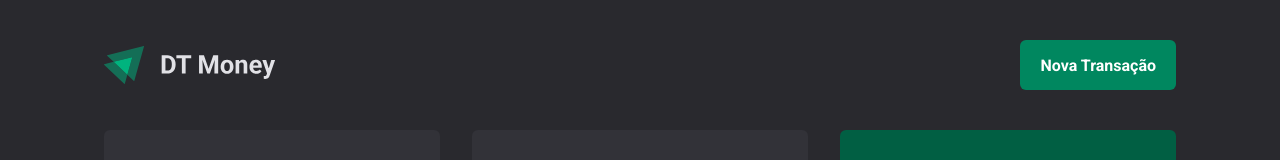
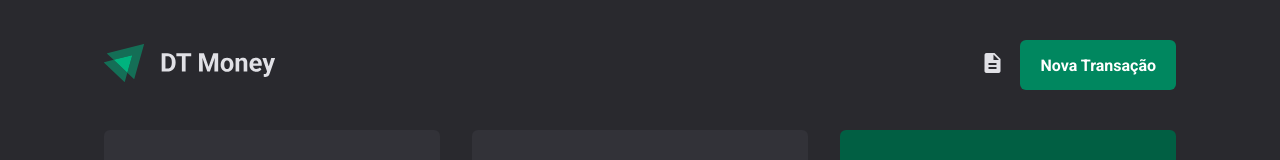
Before and after one commit to alvarobraz/angular-training, an Angular app: page / in a window 1280 px wide. Shown: the top 160 px of the page. Built offline with nearby package versions, Linux system fonts and the light colour scheme; no server answers.

Commit message:
added routes

```diff
--- a/src/app/pages/description/description.component.html
+++ b/src/app/pages/description/description.component.html
@@ -1,5 +1,6 @@
 <main>
   <div class="container">
+    <a routerLink="/"><mat-icon>west</mat-icon></a>
     <h1>Descrição do projeto</h1>
     <p>Este projeto de transações financeiras foi desenvolvido utilizando Angular CLI 16.X. Ele oferece a funcionalidade de salvar transações financeiras, permitindo a definição se são do tipo entrada ou saída. Além disso, proporciona recursos de edição, exclusão e listagem das transações. No âmbito do Angular, foram aplicados conceitos básicos à avançados, tais como:</p>
     <ul>
--- a/src/app/pages/description/description.component.scss
+++ b/src/app/pages/description/description.component.scss
@@ -13,6 +13,19 @@
     display: block;
     justify-content: flex-start;
     align-items: center;
+
+    .mat-icon {
+      -webkit-user-select: none;
+      user-select: none;
+      background-repeat: no-repeat;
+      display: inline-block;
+      fill: currentColor;
+      height: 24px;
+      width: 24px;
+      overflow: hidden;
+      color: var(--gray-100);
+      cursor: pointer;
+    }
 
     h1 {
       color: var(--gray-100);
--- a/src/app/shared/header/header.component.html
+++ b/src/app/shared/header/header.component.html
@@ -1,6 +1,11 @@
 <header>
   <div class="container">
-    <img src="../../../assets/logo.svg" alt="Logo DT Money">
-    <button (click)="openModalTransaction()">Nova Transação</button>
+    <div class="headerLogo">
+      <img src="../../../assets/logo.svg" alt="Logo DT Money">
+    </div>
+    <div class="navigationButtons">
+      <a routerLink="/descricao"><mat-icon>description</mat-icon></a>
+      <button (click)="openModalTransaction()">Nova Transação</button>
+    </div>
   </div>
 </header>
--- a/src/app/shared/header/header.component.scss
+++ b/src/app/shared/header/header.component.scss
@@ -13,6 +13,33 @@
 
     display: flex;
     justify-content: space-between;
+
+    .headerLogo {
+      gap: 2rem;
+    }
+    .navigationButtons {
+      display: flex;
+      align-items: center;
+      justify-content: space-between;
+
+      .mat-icon {
+        -webkit-user-select: none;
+        user-select: none;
+        background-repeat: no-repeat;
+        display: inline-block;
+        fill: currentColor;
+        height: 24px;
+        width: 24px;
+        overflow: hidden;
+        color: var(--gray-100);
+        cursor: pointer;
+
+        margin-right: 1rem;
+      }
+    }
+    // display: grid;
+    // grid-template-columns: repeat(auto-fit, minmax(300px, 1fr));
+    gap: 2rem;
     align-items: center;
 
     button {
```
